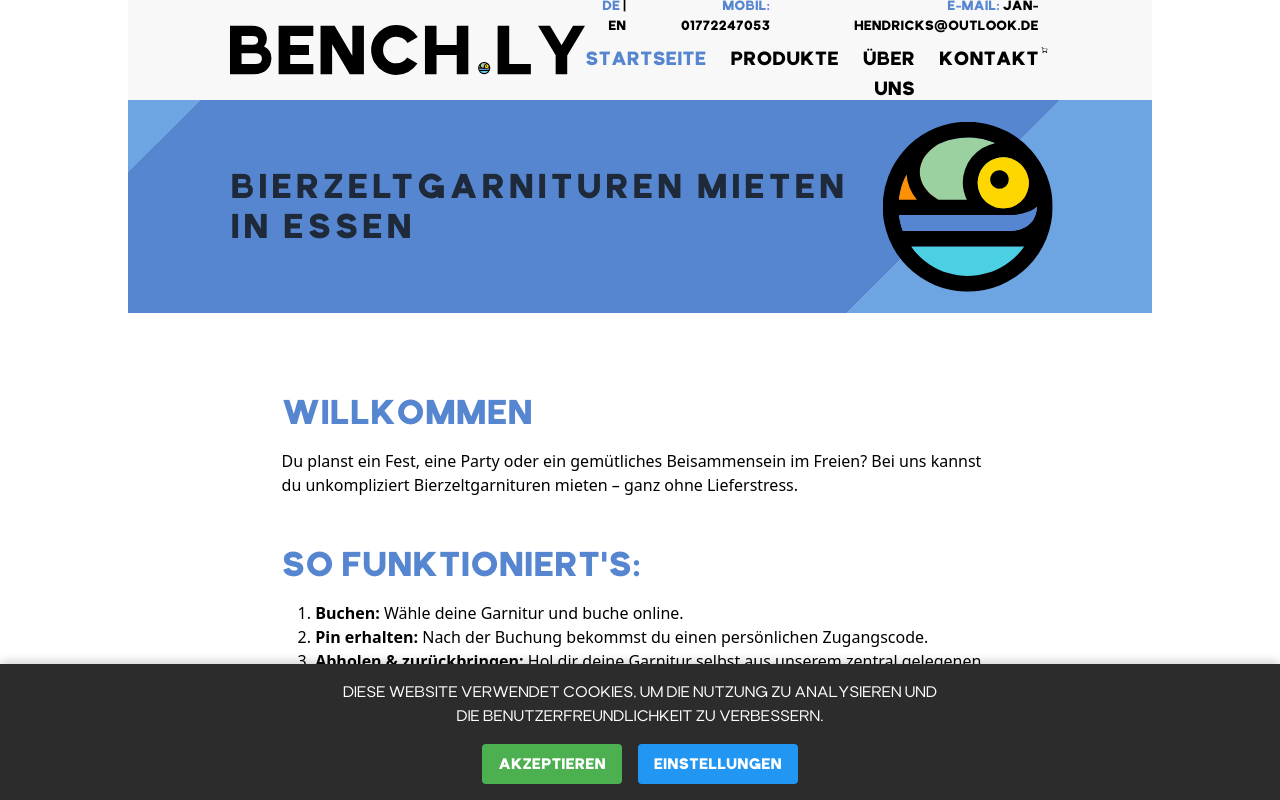
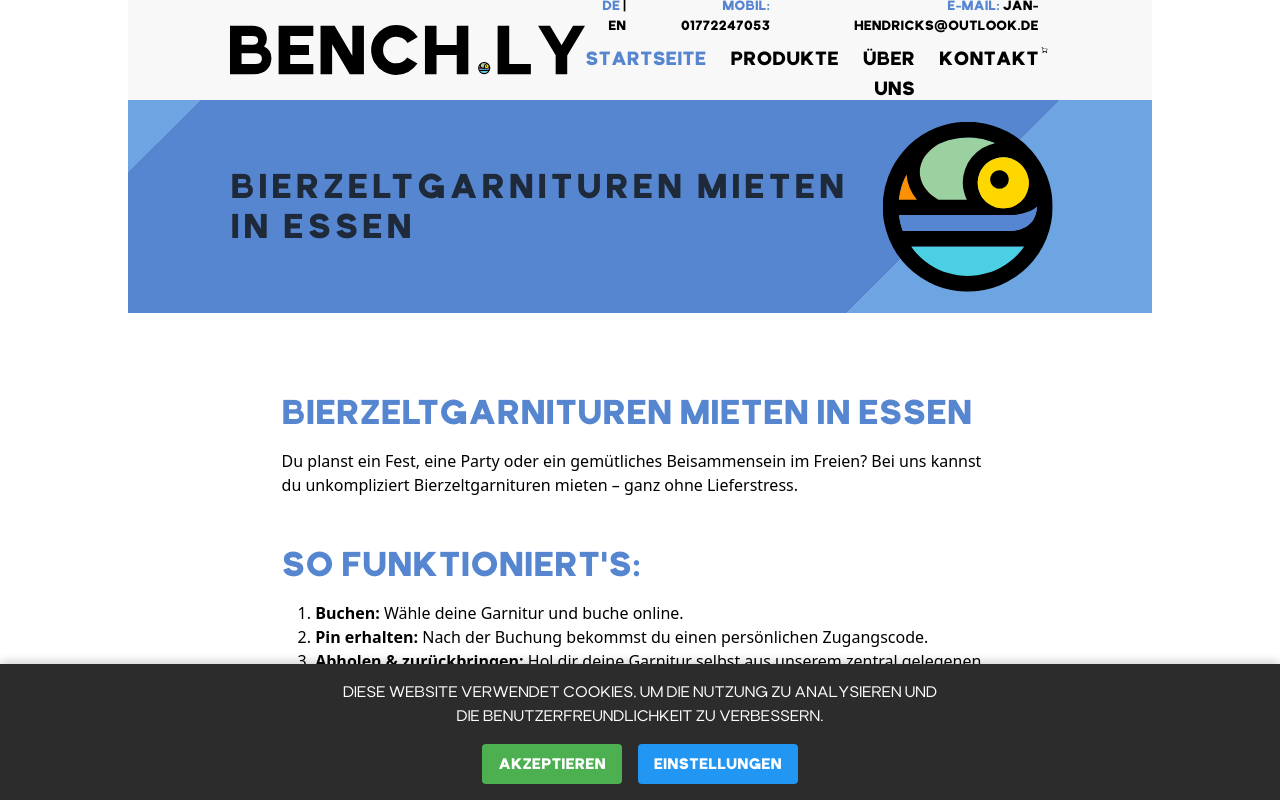
Before and after one commit to janonym2/self_pickup_landingpage, a Next.js app: page / in a window 1280 px wide. Shown: the top 800 px of the page. Built offline with nearby package versions, Linux system fonts and the light colour scheme.

Commit message:
h1 on page

```diff
--- a/app/page.tsx
+++ b/app/page.tsx
@@ -13,7 +13,7 @@ export default async function HomePage() {
     <div>
       <main className="px-[5%] md:px-[15%] my-20 space-y-10">
         <section>
-          <h1 className="text-3xl md:text-4xl font-bold text-[var(--accent)] mb-4">Willkommen</h1>
+          <h1 className="text-3xl md:text-4xl font-bold text-[var(--accent)] mb-4">Bierzeltgarnituren mieten in Essen</h1>
           <section>
             <p className='font-sans'>
               Du planst ein Fest, eine Party oder ein gemütliches Beisammensein im Freien? Bei uns kannst du unkompliziert Bierzeltgarnituren mieten – ganz ohne Lieferstress.
```
